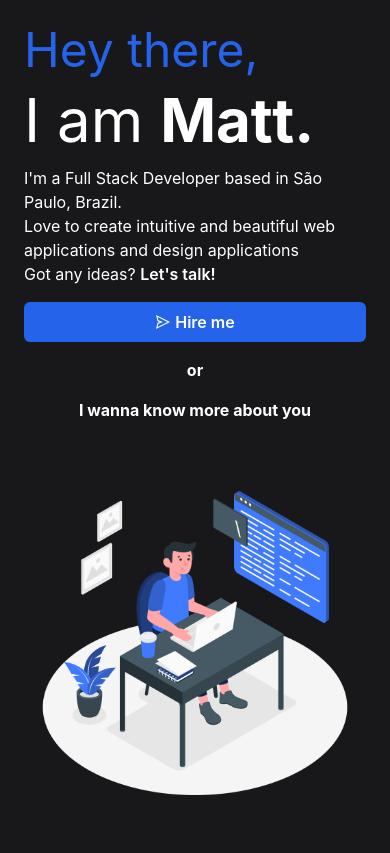
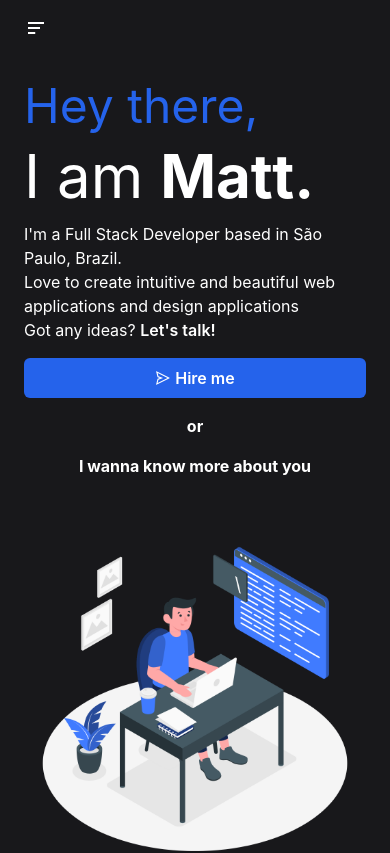
Before and after one commit to cmatt7/react-portfolio, a React (Vite) app: page / in a window 390 px wide. Shown: the top 853 px of the page. Built offline with nearby package versions, Linux system fonts and the light colour scheme.

Commit message:
mobile menu

```diff
--- a/src/components/Menu.component.jsx
+++ b/src/components/Menu.component.jsx
@@ -4,15 +4,15 @@ import { Link } from "react-router-dom";
 
 // Assets
 import Logo from "../assets/logo.png";
-import { AiOutlineFolderOpen, AiOutlineHome, AiOutlineRest, AiOutlineTeam } from "react-icons/ai"
+import { AiOutlineFolderOpen, AiOutlineHome, AiOutlineRest, AiOutlineTeam } from "react-icons/ai";
+import { BiMenuAltLeft, BiMenuAltRight } from "react-icons/bi";
 import { RiSuitcaseLine } from "react-icons/ri";
 
 export default function Menu() {
     const [open, setOpen] = useState(false)
     const [scroll, setScroll] = useState(false)
-
     const changeMenuScroll = () => {
-        if(window.scrollY > 0) {
+        if (window.scrollY > 0) {
             setScroll(true)
         } else {
             setScroll(false)
@@ -55,9 +55,18 @@ export default function Menu() {
     window.addEventListener('scroll', changeMenuScroll);
 
     return (
+        <>
+            <div className={`${open ? "bg-blue-600" : null} block md:hidden px-6 py-4`}>
+                {open ? (
+                    <BiMenuAltRight className="text-white text-2xl cursor-pointer" onClick={() => setOpen(false)} />
+                ) : (
+                    <BiMenuAltLeft className="text-white text-2xl cursor-pointer" onClick={() => setOpen(true)} />
+                )}
+            </div>
+
             <nav
                 className={`
-                hidden md:flex
+                ${open ? "flex bg-blue-600" : "hidden"} md:flex
                 sticky top-0 w-full px-5 lg:px-12 2xl:px-40 py-3 justify-between items-center
                 ${scroll ? "bg-blue-600 backdrop-blur-md bg-opacity-20" : null} z-50
             `}>
@@ -67,13 +76,14 @@ export default function Menu() {
                     </Link>
                 </figure>
 
-            <ul className="flex gap-x-5">
+                <ul className={`${open ? "flex flex-col items-start w-full" : null} flex gap-x-5 gap-y-5`}>
                     {items.map(i => (
                         <Link
                             to={i.path}
                             key={i.id}
                             className="flex items-center justify-center gap-x-1 text-white
                         text-lg hover:text-blue-600 duration-300 ease-in-out"
+                            onClick={() => setOpen(false)}
                         >
                             {i.icon}
                             {i.title}
@@ -81,5 +91,6 @@ export default function Menu() {
                     ))}
                 </ul>
             </nav>
+        </>
     )
 }
```
Lines whose indentation alone changed are shown as unchanged.
